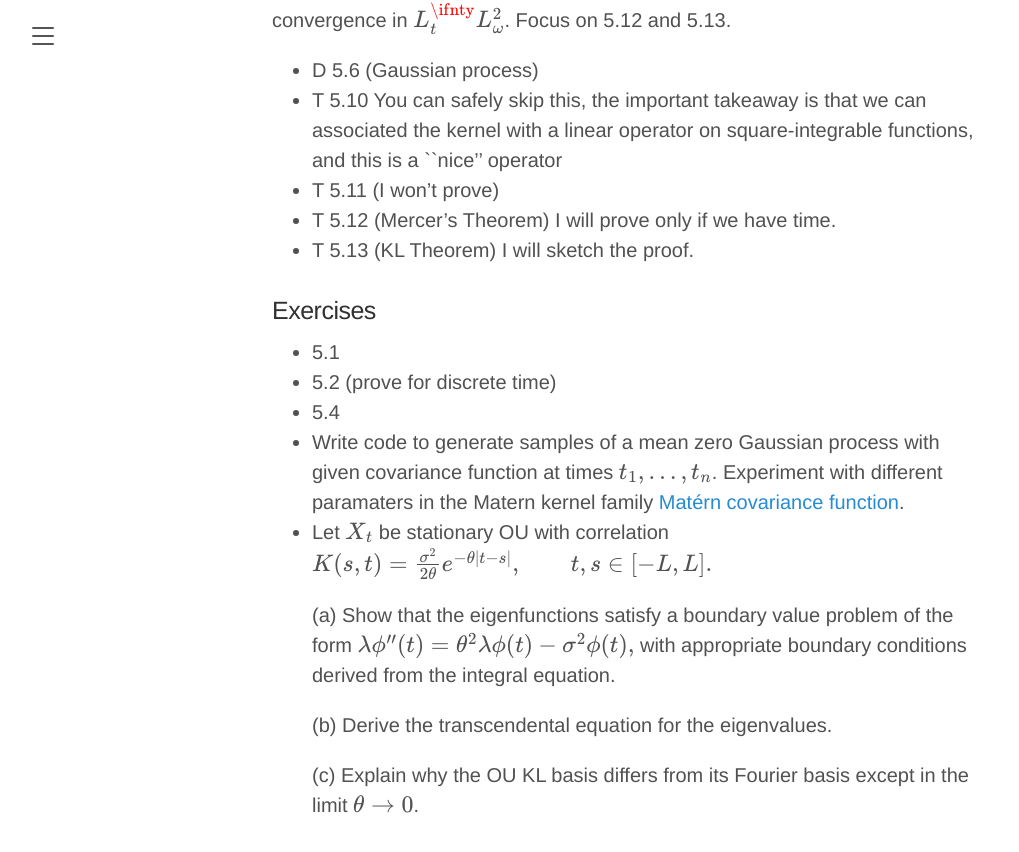
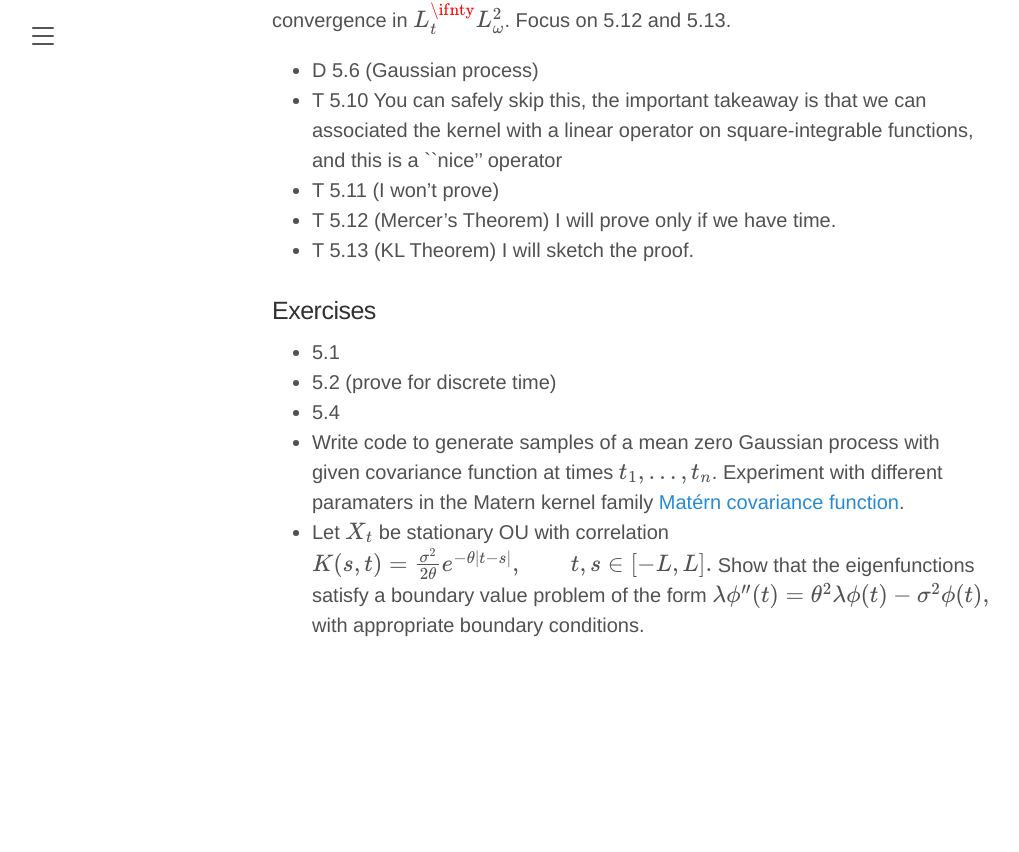
Before and after one commit to elevien/math106, a Jekyll site: the page built from Week3.md, in a window 1280 px wide and 900 px high, scrolled down 1335 px. Shown: the top 852 px of the window, without its empty margins (8-1027 px from the left). Built offline with Jekyll 4.4.1, drawn with Linux system fonts in a browser that asks for light colours; formulas are drawn with MathJax 3; after the commit the page ends 2055 px from its top, so only the background shows below that.

Commit message:
fixed problem in week3

```diff
--- a/Week3.md
+++ b/Week3.md
@@ -48,11 +48,6 @@ I will define non-negative operators since they don't define this in class and a
 - Write code to generate samples of a mean zero Gaussian process with given covariance function at times $t_1,\dots,t_n$. Experiment with different paramaters in the Matern kernel family [Matérn covariance function](https://en.wikipedia.org/wiki/Mat%C3%A9rn_covariance_function).
 - Let $X_t$ be stationary OU with correlation
   $$K(s,t) = \frac{\sigma^2}{2\theta} e^{-\theta |t-s|}, \qquad t,s\in [-L,L]. \tag{5}$$
-
-  (a) Show that the eigenfunctions satisfy a boundary value problem of the form
+  Show that the eigenfunctions satisfy a boundary value problem of the form
   $$\lambda \phi''(t) = \theta^2 \lambda \phi(t) - \sigma^2 \phi(t), \tag{6}$$
-  with appropriate boundary conditions derived from the integral equation.
-
-  (b) Derive the transcendental equation for the eigenvalues.
-
-  (c) Explain why the OU KL basis differs from its Fourier basis except in the limit $\theta \to 0$.
+  with appropriate boundary conditions.
```
